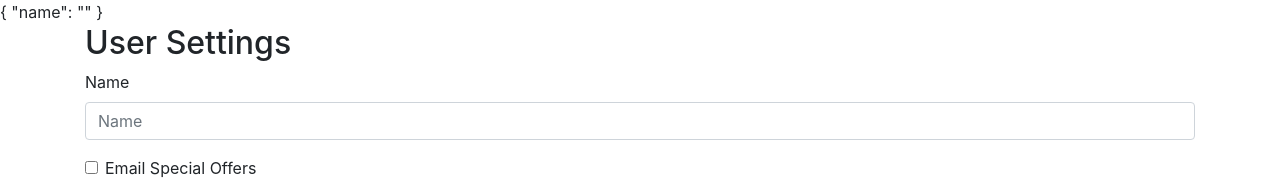
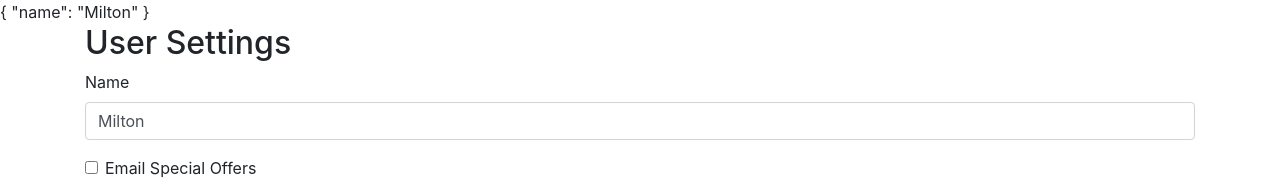
Before and after one commit to ozgursarikamis/angular-pro, an Angular app: page / in a window 1280 px wide. Shown: the top 182 px of the page. Built offline with nearby package versions, Linux system fonts and the light colour scheme.

Commit message:
banana in the box: [(ngModel)]

```diff
--- a/src/app/user-settings-form/user-settings-form.component.html
+++ b/src/app/user-settings-form/user-settings-form.component.html
@@ -5,7 +5,7 @@
 	<form #form="ngForm">
 		<div class="form-group">
 			<label for="name">Name</label>
-			<input ngModel id="name" name="name" class="form-control" placeholder="Name" />
+			<input [(ngModel)]="userSettings.name" id="name" name="name" class="form-control" placeholder="Name" />
 		</div>
 
 		<div class="form-check">
```
